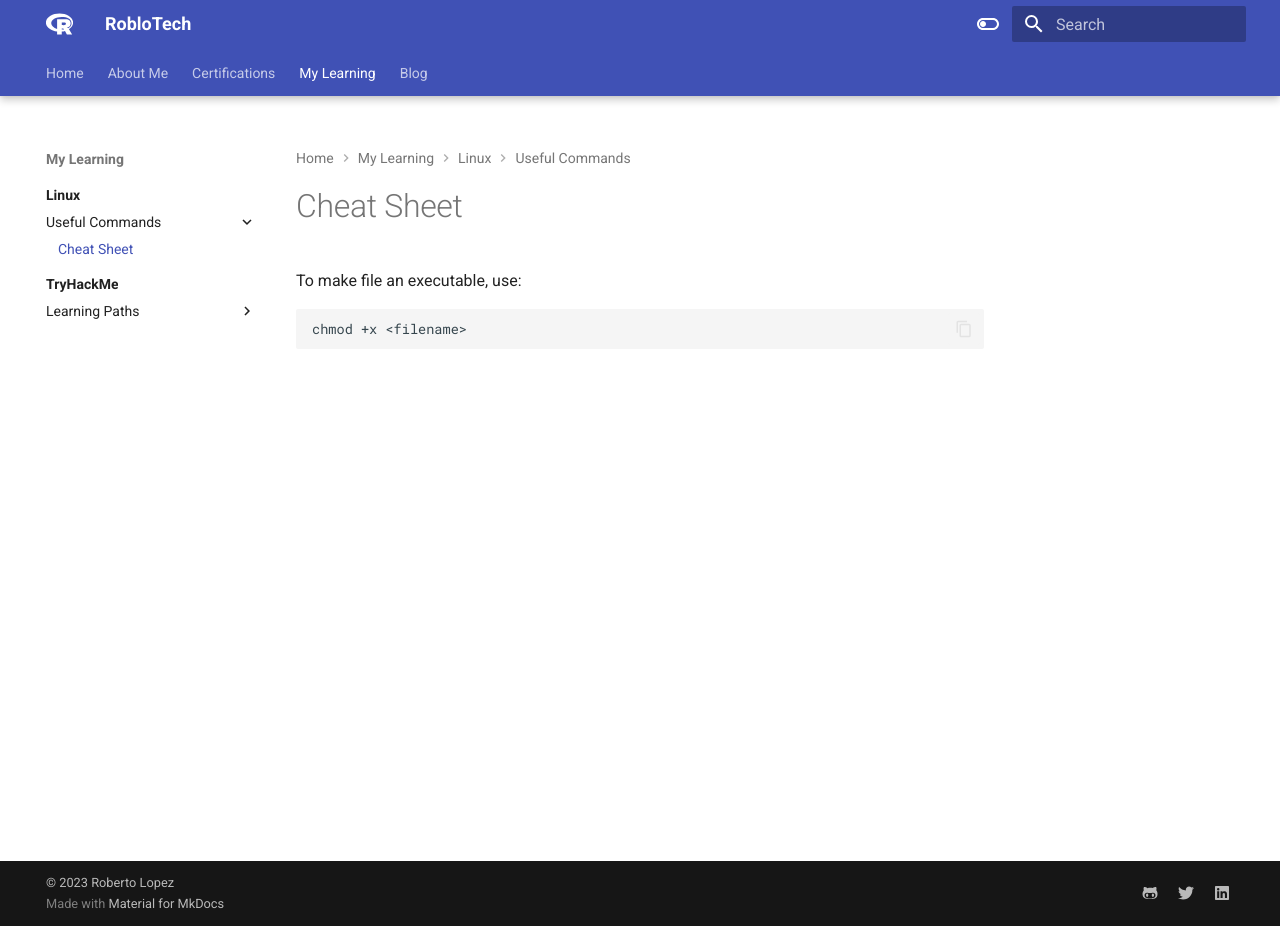
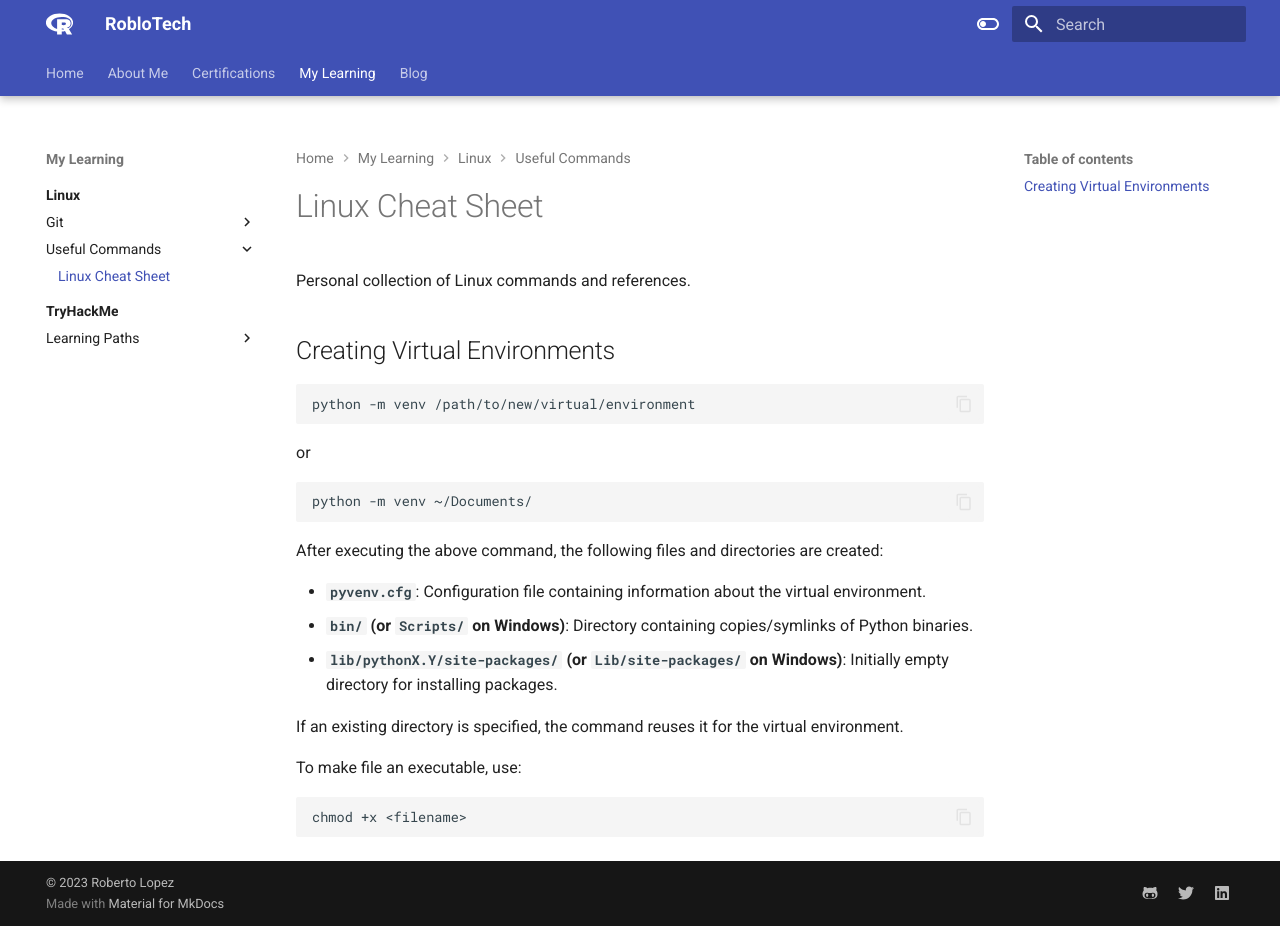
Before and after one commit to RobLoTech/Roblotech.github.io, an MkDocs documentation site: the page built from docs/My Learning/Linux/Useful Commands/Cheat Sheet.md, in a window 1280 px wide and 926 px high. Built offline with MkDocs 1.6.1 and Material for MkDocs 9.7.7, drawn with Linux system fonts in a browser that asks for light colours.

````diff
--- a/docs/My Learning/Linux/Useful Commands/Cheat Sheet.md
+++ b/docs/My Learning/Linux/Useful Commands/Cheat Sheet.md
@@ -1,3 +1,24 @@
+# Linux Cheat Sheet
+
+Personal collection of Linux commands and references.
+
+## Creating Virtual Environments
+
+```
+python -m venv /path/to/new/virtual/environment
+```
+or
+```
+python -m venv ~/Documents/
+```
+After executing the above command, the following files and directories are created:
+
+- **`pyvenv.cfg`**: Configuration file containing information about the virtual environment.
+- **`bin/` (or `Scripts/` on Windows)**: Directory containing copies/symlinks of Python binaries.
+- **`lib/pythonX.Y/site-packages/` (or `Lib/site-packages/` on Windows)**: Initially empty directory for installing packages.
+
+If an existing directory is specified, the command reuses it for the virtual environment.
+
 
 To make file an executable, use:
 
````
Also changed, not shown: README.md (+31 -19 lines), docs/My Learning/Linux/Git/Getting Started with Git.md (added, +13 -0 lines), docs/My Learning/Linux/Git/index.md (added, +3 -0 lines), docs/index.md (+2 -2 lines), docs/assets/image.png (added).
